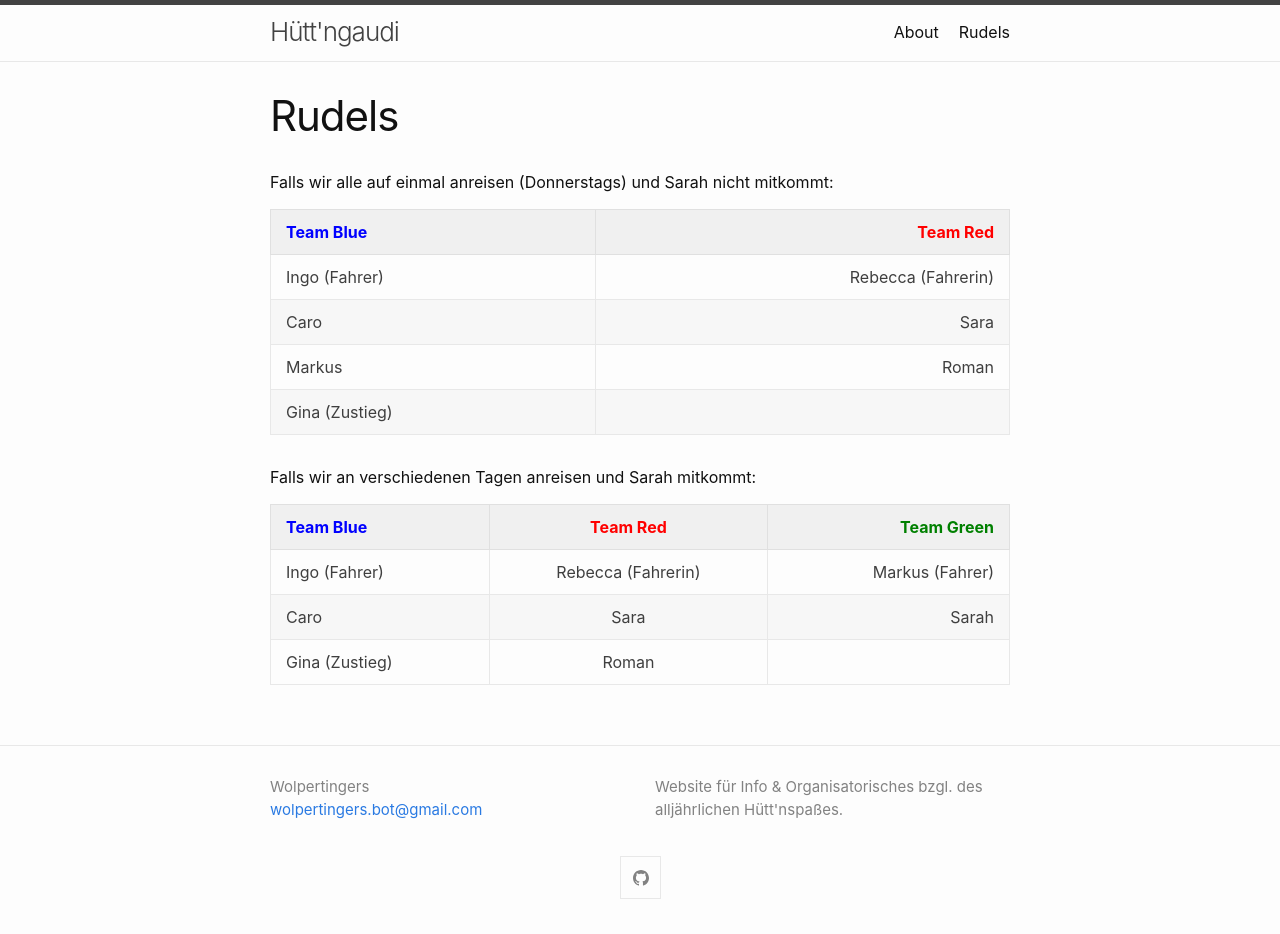
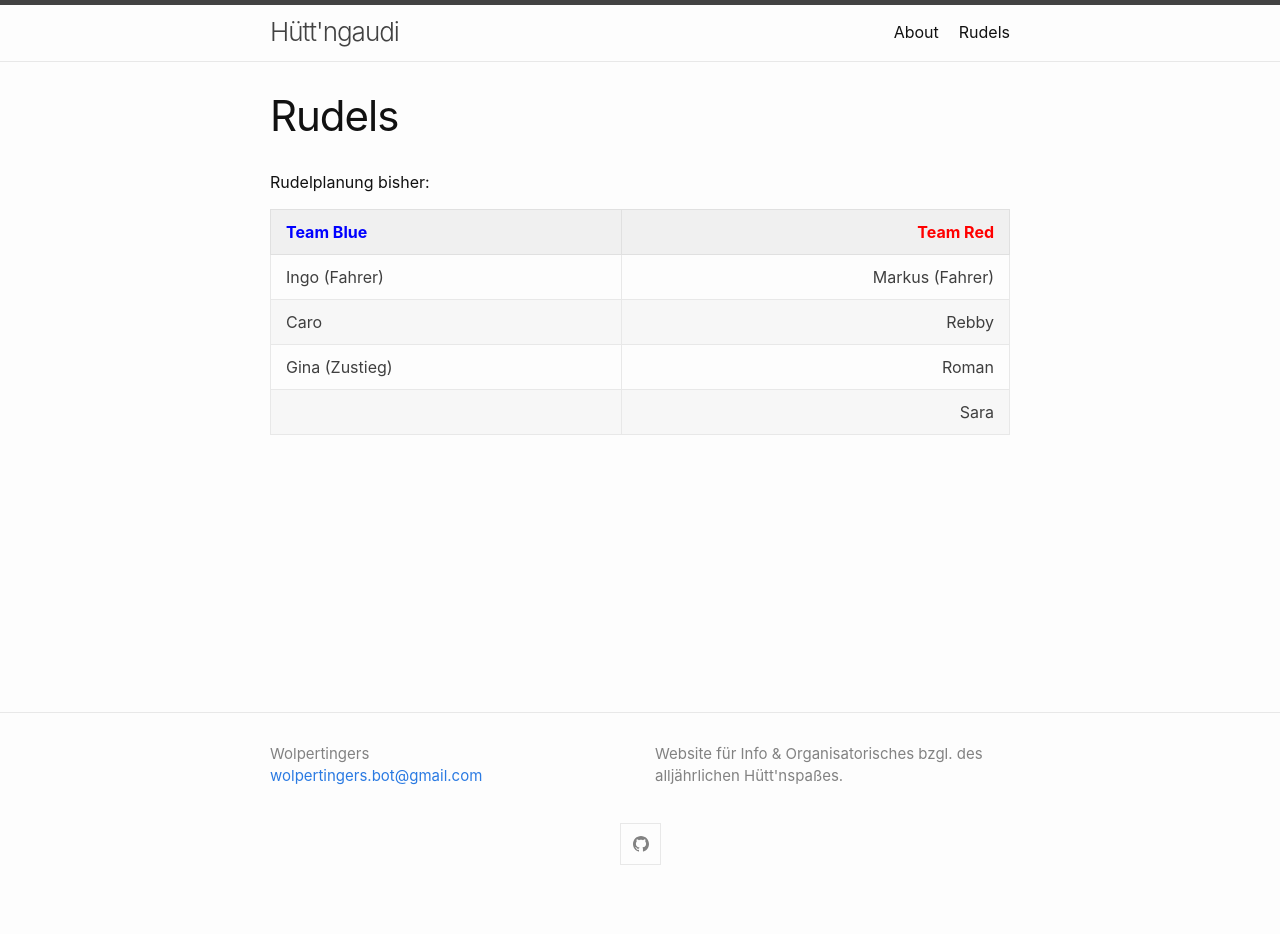
Before and after one commit to wolpertingers/gaudi, a Jekyll site: the page built from pages/Rudels.md, in a window 1280 px wide. Built offline with Jekyll 4.4.1, drawn with Linux system fonts in a browser that asks for light colours; after the commit the page ends 900 px from its top, so only the background shows below that.

Commit message:
small updates

```diff
--- a/pages/Rudels.md
+++ b/pages/Rudels.md
@@ -3,19 +3,11 @@ layout: page
 title: Rudels
 ---
 
-Falls wir alle auf einmal anreisen (Donnerstags) und Sarah nicht mitkommt:
+Rudelplanung bisher:
 
 | <span class="teamBlue">Team Blue</span> | <span class="teamRed">Team Red</span> |
 | :-------------------------------------- | ------------------------------------: |
-| Ingo (Fahrer)                           |                    Rebecca (Fahrerin) |
-| Caro                                    |                                  Sara |
-| Markus                                  |                                 Roman |
-| Gina (Zustieg)                          |                                       |
-
-Falls wir an verschiedenen Tagen anreisen und Sarah mitkommt:
-
-| <span class="teamBlue">Team Blue</span> | <span class="teamRed">Team Red</span> | <span class="teamGreen">Team Green</span> |
-| :-------------------------------------- | :-----------------------------------: | ----------------------------------------: |
-| Ingo (Fahrer)                           |          Rebecca (Fahrerin)           |                           Markus (Fahrer) |
-| Caro                                    |                 Sara                  |                                     Sarah |
-| Gina (Zustieg)                          |                 Roman                 |                                           |
+| Ingo (Fahrer)                           |                       Markus (Fahrer) |
+| Caro                                    |                                 Rebby |
+| Gina (Zustieg)                          |                                 Roman |
+|                                         |                                  Sara |
```
Also changed, not shown: index.md (+7 -4 lines).
